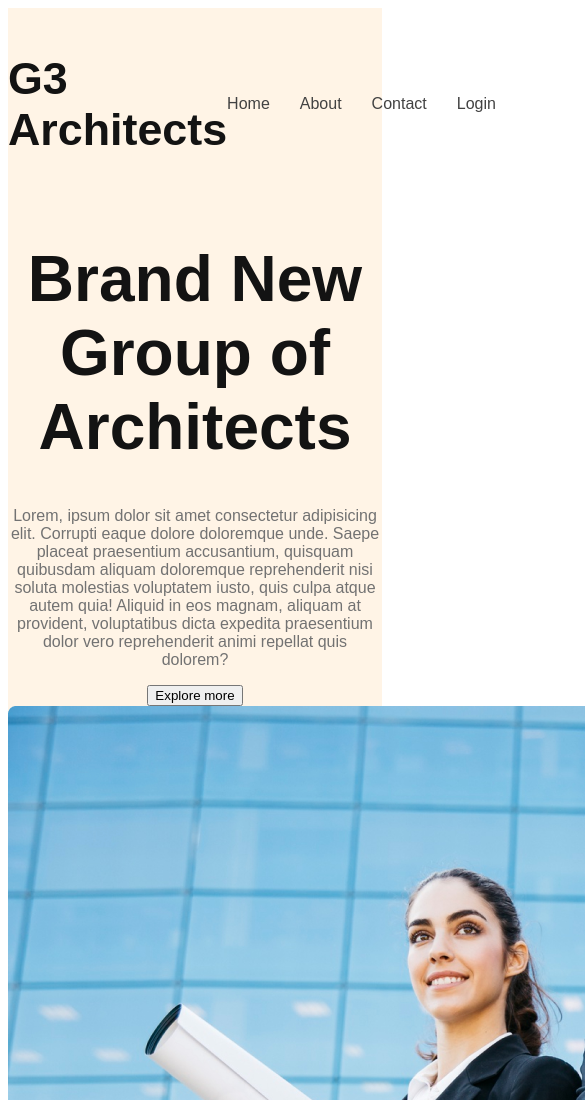
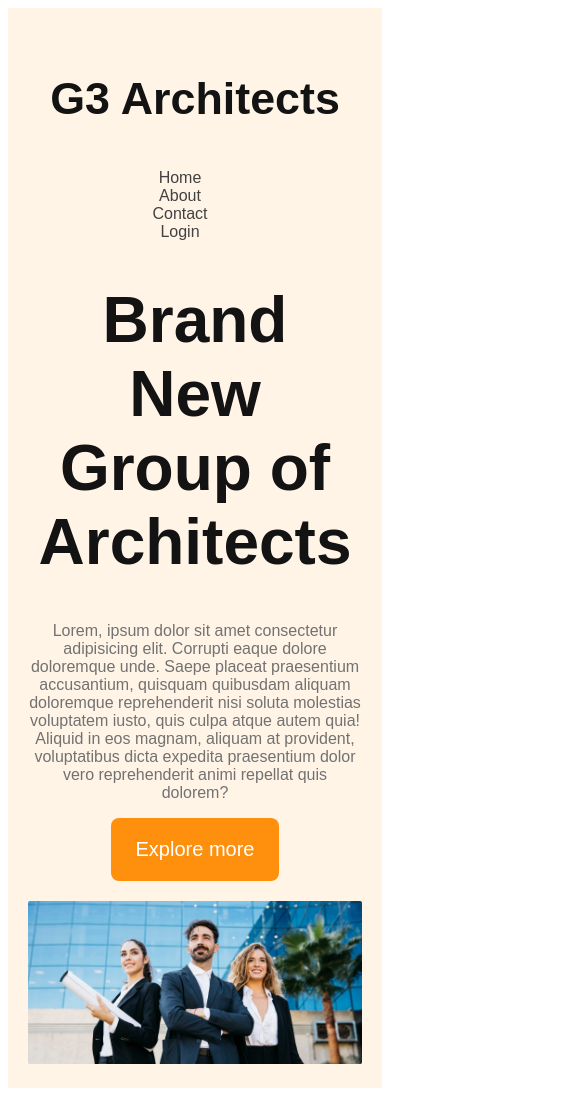
Before and after one commit to EngrMunir/G3Arch_Responaive, a plain HTML site: page index.html in a window 390 px wide. Shown: the top 1100 px of the page, 585 px wide, since content can reach past the window. Drawn offline with Linux system fonts and the light colour scheme.

Commit message:
make responsive for mobile and tablet

```diff
--- a/styles/styles.css
+++ b/styles/styles.css
@@ -5,11 +5,19 @@
 }
 
 .btn-primary{
+    border-radius: 8px;
+    color: #fff;
+    font-size: 1.25rem;
+    background-color: #FF900E;
+    padding: 20px 25px;
+    cursor: pointer;
+    border: 0;
+}
 
-}
 /* header style */
 header{
     background-color: rgba(255, 144, 14, 0.10);
+    padding: 50px 240px;
 }
 nav{
     display: flex;
@@ -47,3 +55,27 @@ nav li a{
 .banner-description{
     color: #727272;
 }
+
+.banner img{
+    margin-top: 20px;
+    width: 100%;
+}
+
+/* mobile devices */
+@media screen and (max-width:576px) {
+    header{
+        padding: 20px;
+    }
+    nav{
+        flex-direction: column;
+    }
+}
+/* tablet or medium devices */
+@media screen and(min-width:576px) and (max-width:960px) {
+    header{
+        padding: 50px;
+    }
+    nav {
+        flex-direction: column;
+    }
+}
```
